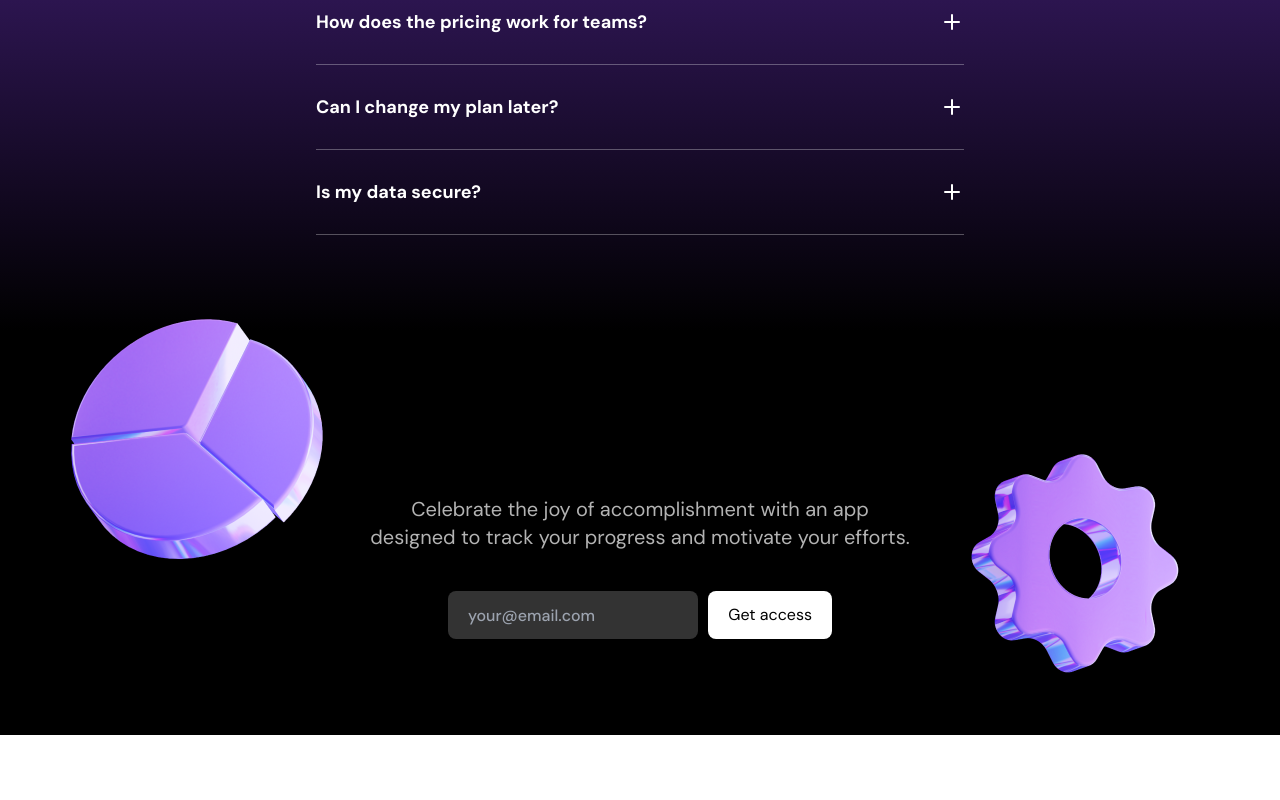
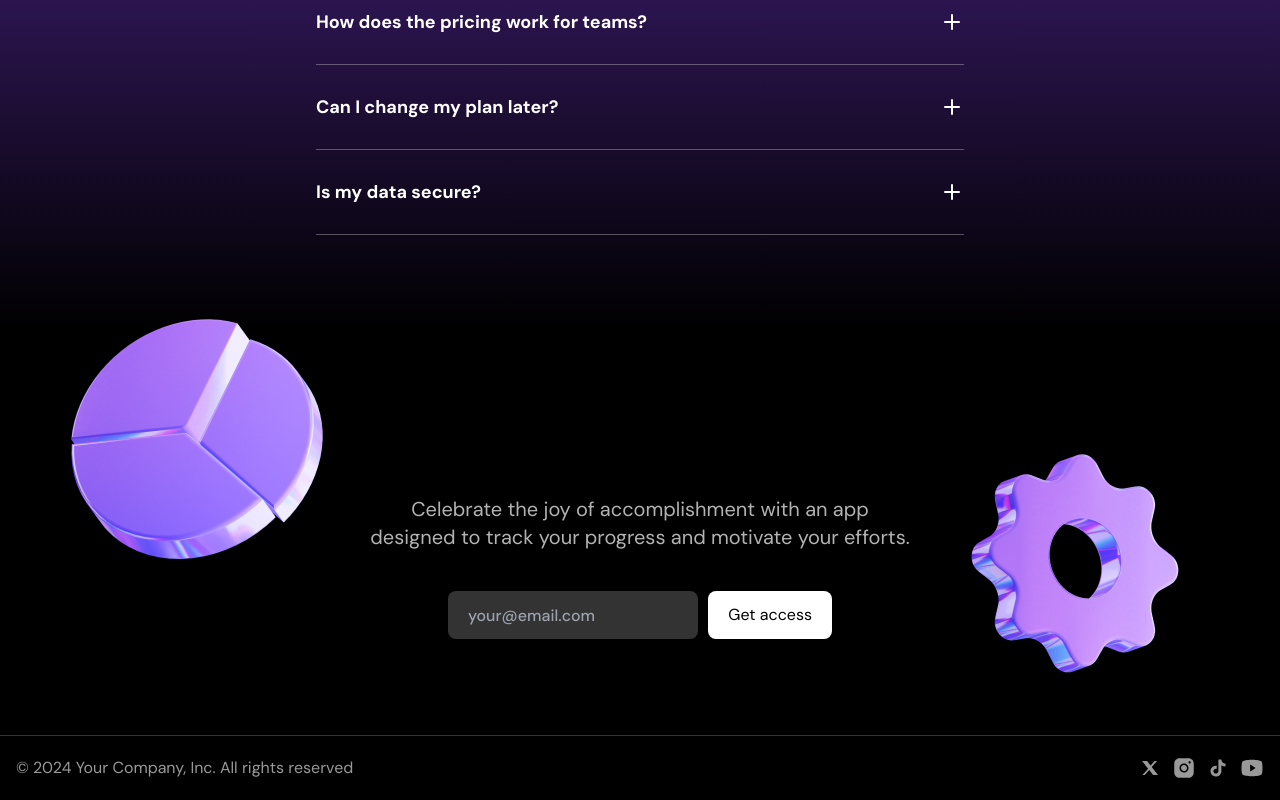
Before and after one commit to MUHMMADSALEH/dark-sass-landing-page, a Next.js app: page / in a window 1280 px wide. Shown: the part 3271-4071 px from the top of the page. Before the commit the page ends 4006 px from the top, so only its background shows below. Built offline with nearby package versions, Linux system fonts and the light colour scheme.

Commit message:
feat:add footer section

```diff
--- a/src/components/CallToAction.tsx
+++ b/src/components/CallToAction.tsx
@@ -16,7 +16,7 @@
           progress and motivate your efforts.
         </p>
         <form className="mt-10 flex flex-col gap-2.5 max-w-sm mx-auto sm:flex-row ">
-         <input type="email"  placeholder="your@email.com" className="h-12 bg-white/20 rounded-lg px-5 flex-1 font-medium placeholder:text-[#9CA3AF]"/>
+         <input type="email"  placeholder="your@email.com" className="h-12 bg-white/20 rounded-lg px-5 sm:flex-1 font-medium placeholder:text-[#9CA3AF]"/>
          <button className="bg-white text-black h-12 rounded-lg px-5">Get access</button>
         </form>
     </div>
--- a/src/components/Footer.tsx
+++ b/src/components/Footer.tsx
@@ -1,3 +1,24 @@
+import InstaIcon from '../assets/icons/insta.svg';
+import XSocial from '../assets/icons/x-social.svg';
+import TiktokIcon from '../assets/icons/tiktok.svg';
+import YoutubeIcon from '../assets/icons/youtube.svg';
+
+
 export const Footer = () => {
-  return null;
-};
+  return (
+    <footer className='py-5  bg-black text-white/60 border-t border-white/20'>
+      <div className="container">
+        <div className="flex flex-col sm:flex-row sm:justify-between gap-4"><div className="text-center">© 2024 Your Company, Inc. All rights reserved</div>
+
+          <ul className="flex justify-center gap-2.5">
+            <li><XSocial /></li>
+            <li><InstaIcon /></li>
+            <li><TiktokIcon /></li>
+            <li><YoutubeIcon /></li>
+          </ul>
+        </div>
+
+      </div>
+    </footer >
+  )
+}
```
